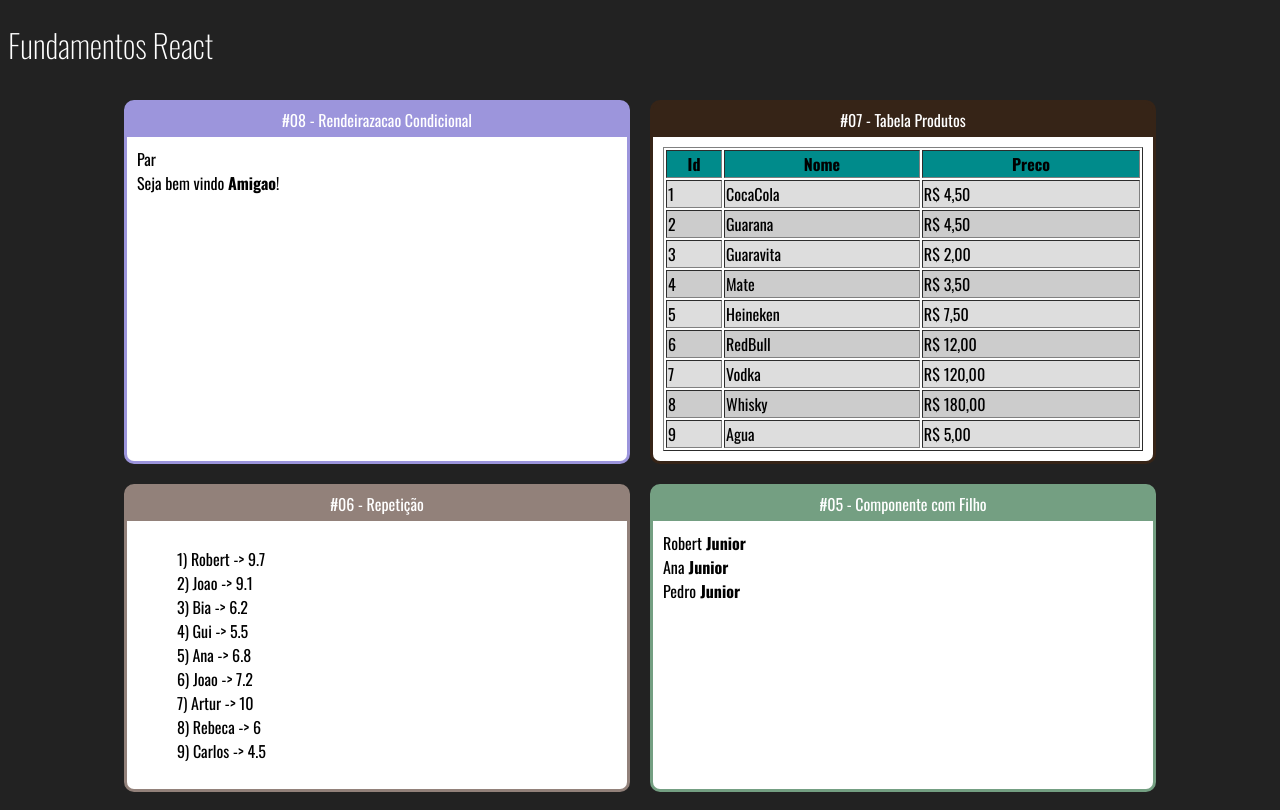
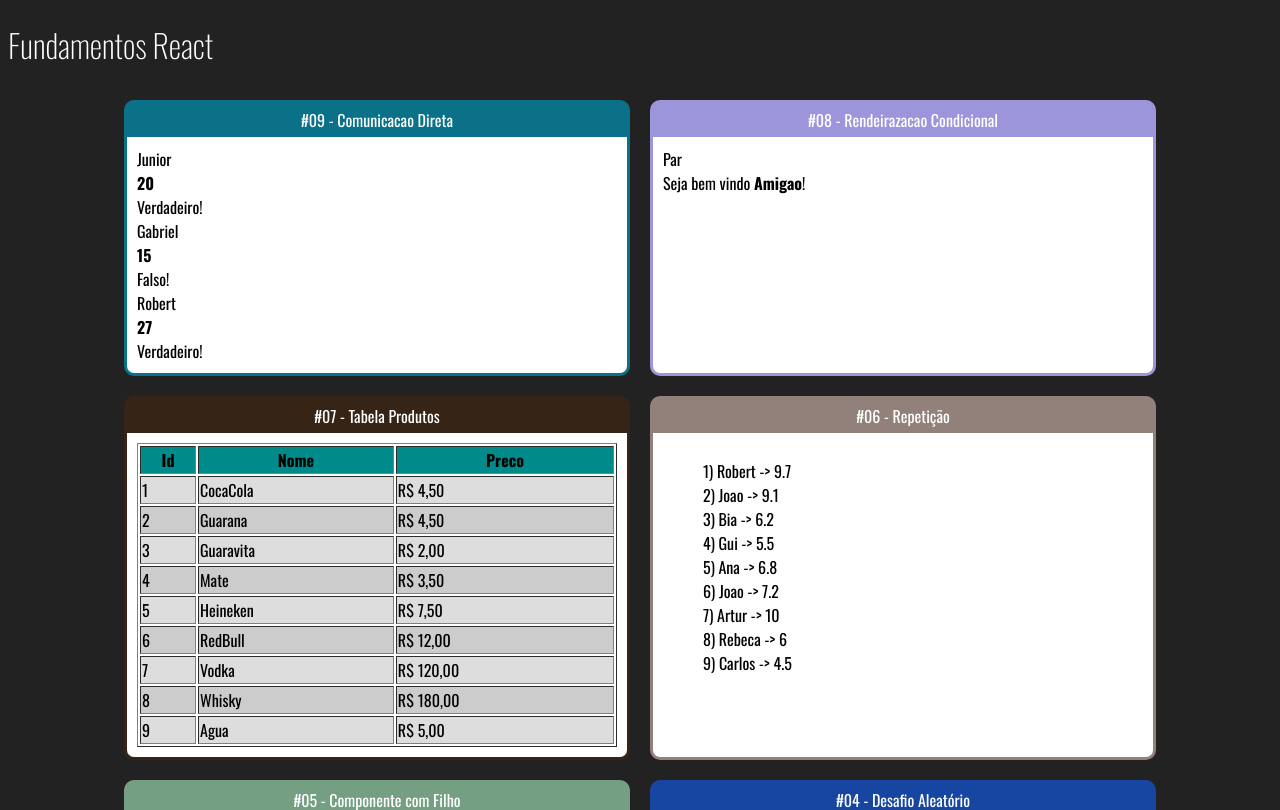
Before and after one commit to vossrobertt/react, a React (Create React App) app: page / in a window 1280 px wide. Shown: the top 810 px of the page. Built offline with nearby package versions, Linux system fonts and the light colour scheme.

Commit message:
09- comunicacao direta

```diff
--- a/src/App.jsx
+++ b/src/App.jsx
@@ -1,6 +1,7 @@
 import React from 'react'
 import './App.css'
 
+import DiretaPai from './components/comunicacao/DiretaPai'
 import UsuarioInfo from './components/condicional/UsuarioInfo'
 import ParOuImpar from './components/condicional/ParOuImpar'
 import ListaAlunos from './components/repeticao/ListaAlunos'
@@ -17,6 +18,10 @@ export default () => (
     <div className="App">
         <h1>Fundamentos React</h1>
         <div className="Cards">
+
+            <Card titulo="#09 - Comunicacao Direta " color="#0B7189">
+                <DiretaPai></DiretaPai>
+            </Card>
 
             <Card titulo="#08 - Rendeirazacao Condicional " color="#9C95DC">
                 <ParOuImpar numero={20}></ParOuImpar>
--- /dev/null
+++ b/src/components/comunicacao/DiretaFilho.jsx
@@ -0,0 +1,11 @@
+import React from "react";
+
+export default props => {
+    return (
+        <div>
+            <div>{props.nome}</div>
+            <div><strong>{props.idade}</strong></div>
+            <div>{props.nerd ? 'Verdadeiro' : 'Falso'}!</div>
+        </div>
+    )
+}
--- /dev/null
+++ b/src/components/comunicacao/DiretaPai.jsx
@@ -0,0 +1,12 @@
+import React from "react";
+import DiretaFilho from "./DiretaFilho";
+
+export default props => {
+    return (
+        <div>
+            <DiretaFilho nome="Junior" idade={20} nerd={true}></DiretaFilho>
+            <DiretaFilho nome="Gabriel" idade={15} nerd={false}></DiretaFilho>
+            <DiretaFilho nome="Robert" idade={27} nerd={true}></DiretaFilho>
+        </div>
+    )
+}
```
